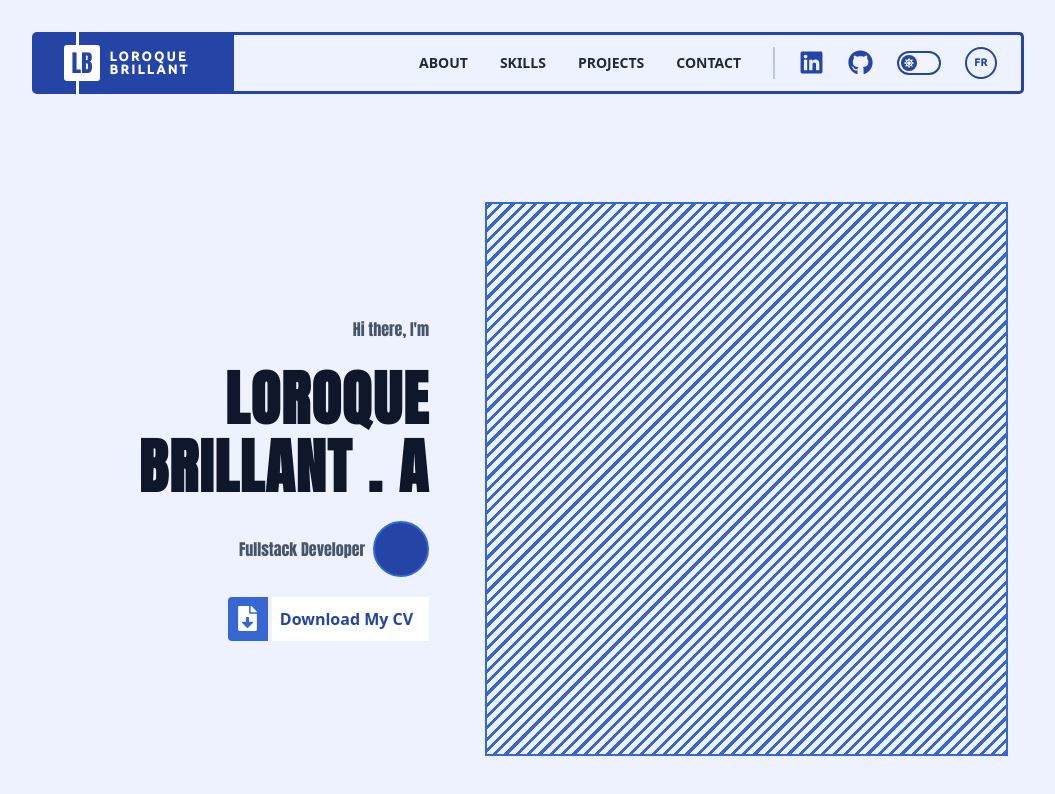
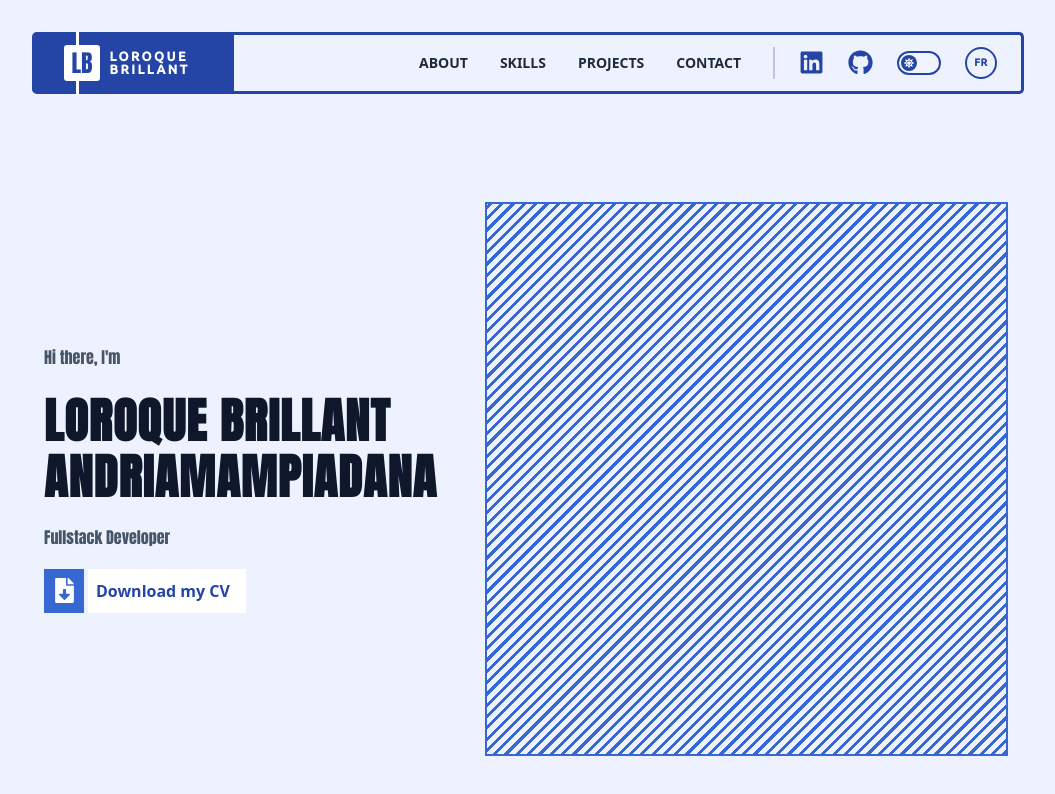
Before and after one commit to bloroque/portfolio, a React (Create React App) app: page / in a window 1280 px wide. Shown: the top 794 px of the page, without its empty margins (112-1167 px from the left). Built offline with nearby package versions, Linux system fonts and the light colour scheme.

Commit message:
mise a jour

```diff
--- a/src/components/Contenair/HomeSection/HomeSection.js
+++ b/src/components/Contenair/HomeSection/HomeSection.js
@@ -57,29 +57,38 @@ const HomeSection = (props) => {
 
                     <div className="sm:col-span-3 lg:col-span-3 px-3 md:pe-7 flex flex-col justify-center">
                         <div ref={greetingRef} className="md:pb-6">
-                            <h2 className="text-[var(--text-secondary)] text-right">{t('home.greeting')} </h2>
+                            <h2 className="text-[var(--text-secondary)]">
+                                {t('home.greeting')}
+                            </h2>
                         </div>
                         <div ref={nameRef} className={HomeCSS.homeSectionName}>
-                            <h1 className="text-5xl md:text-6xl font-extrabold flex flex-col justify-end text-[var(--text-heading)]">
-                                <span className="text-right uppercase tracking-wide py-1">Loroque</span>
-                                <span className="text-right uppercase tracking-wide py-1 whitespace-nowrap">Brillant . A</span>
+                            <h1 className="text-4xl md:text-5xl font-extrabold flex flex-col justify-end text-[var(--text-heading)]">
+                                <span className="uppercase tracking-wide py-1 te">
+                                    Loroque Brillant
+                                </span>
+                                <span className="uppercase tracking-wide py-1 whitespace-nowrap">
+                                    Andriamampiadana
+                                </span>
                             </h1>
                         </div>
                         <div ref={roleRef} className="flex  pt-2  md:pt-5">
                             <div className="grow flex flex-col justify-center pe-2">
-                                <h2 className="text-[var(--text-secondary)] text-right flex flex-col">
+                                <h2 className="text-[var(--text-secondary)] flex flex-col">
                                     <span>{t('home.role')}</span>
                                     <span></span>
                                 </h2>
                             </div>
                             <div className="relative">
-                                <div className="w-14 h-14 bg-[var(--logo-container-bg)] rounded-full border-2 border-[var(--color-accent)] relative"></div>
+
                             </div>
                         </div>
                         <div ref={btnRef} className="flex flex-col pt-2 md:pt-5">
-                            <div className="flex flex-row-reverse">
-                                <button className="relative flex rounded text-[var(--btn-bg)]" type="button">
-                                    <div className="h-full relative w-10 bg-[var(--color-accent)] rounded-s flex items-center justify-center">
+
+
+
+                            <div className="flex ">
+                                <button className="relative flex text-[var(--btn-bg)]" type="button">
+                                    <div className="h-full relative w-10 bg-[var(--color-accent)] flex items-center justify-center">
                                         <FaFileDownload size="25" className="text-white" />
                                     </div>
                                     <div className="text-md font-bold ps-2 bg-[var(--btn-text)] text-[var(--btn-bg)] flex items-center h-11 pe-4 ms-1">
@@ -87,6 +96,7 @@ const HomeSection = (props) => {
                                     </div>
                                 </button>
                             </div>
+
                         </div>
                     </div>
 
--- a/src/i18n/translations.js
+++ b/src/i18n/translations.js
@@ -18,7 +18,7 @@ const translations = {
     home: {
       greeting: "Hi there, I'm",
       role: "Fullstack Developer",
-      downloadCV: "Download My CV",
+      downloadCV: "Download my CV",
     },
 
     // About Section
@@ -96,7 +96,7 @@ const translations = {
     home: {
       greeting: "Bonjour, je suis",
       role: "Développeur Fullstack",
-      downloadCV: "Télécharger Mon CV",
+      downloadCV: "Télécharger mon CV",
     },
 
     // About Section
```
Also changed, not shown: src/components/Contenair/SkillsSection/SkillsSection.js (+26 -40 lines).
